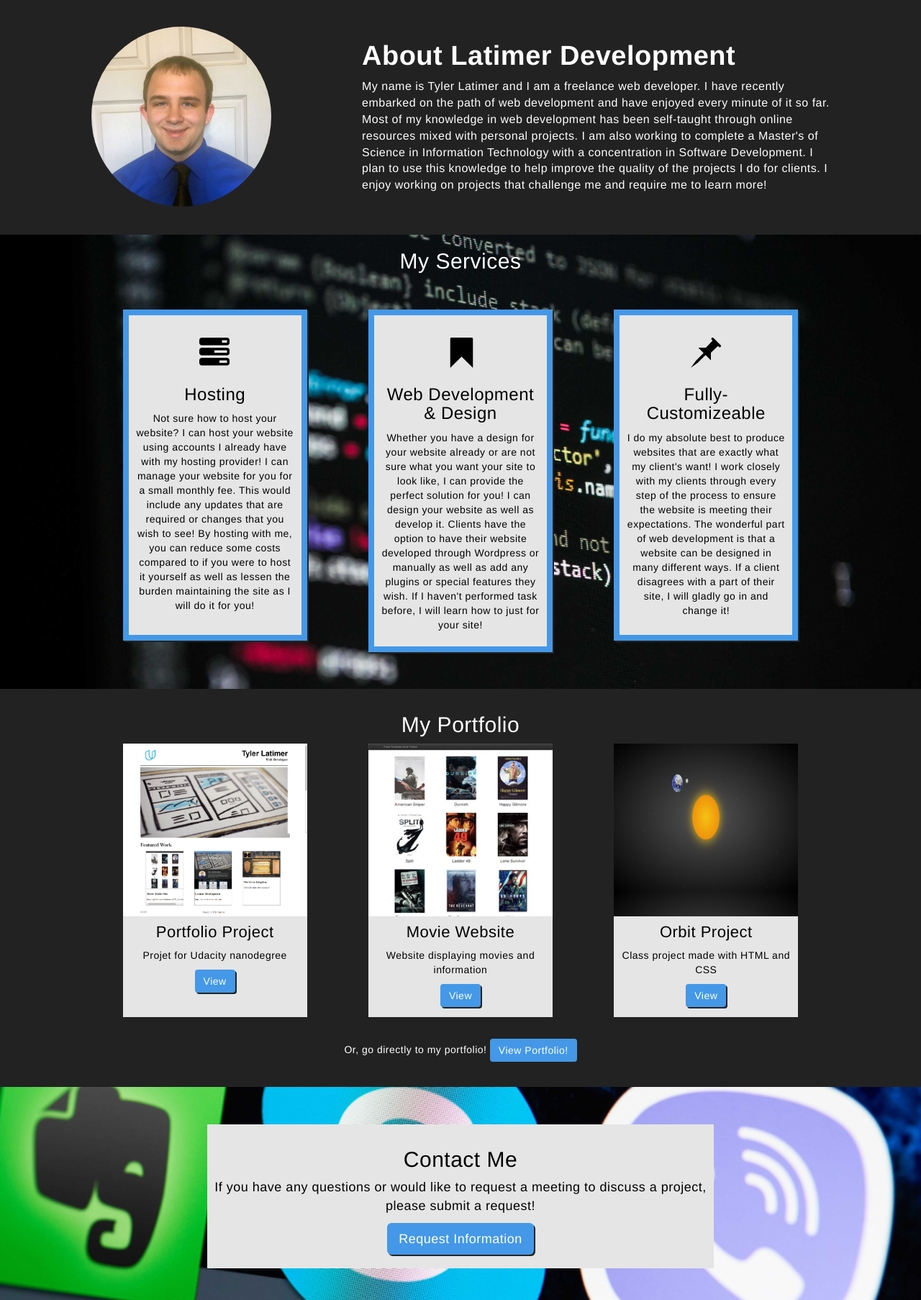
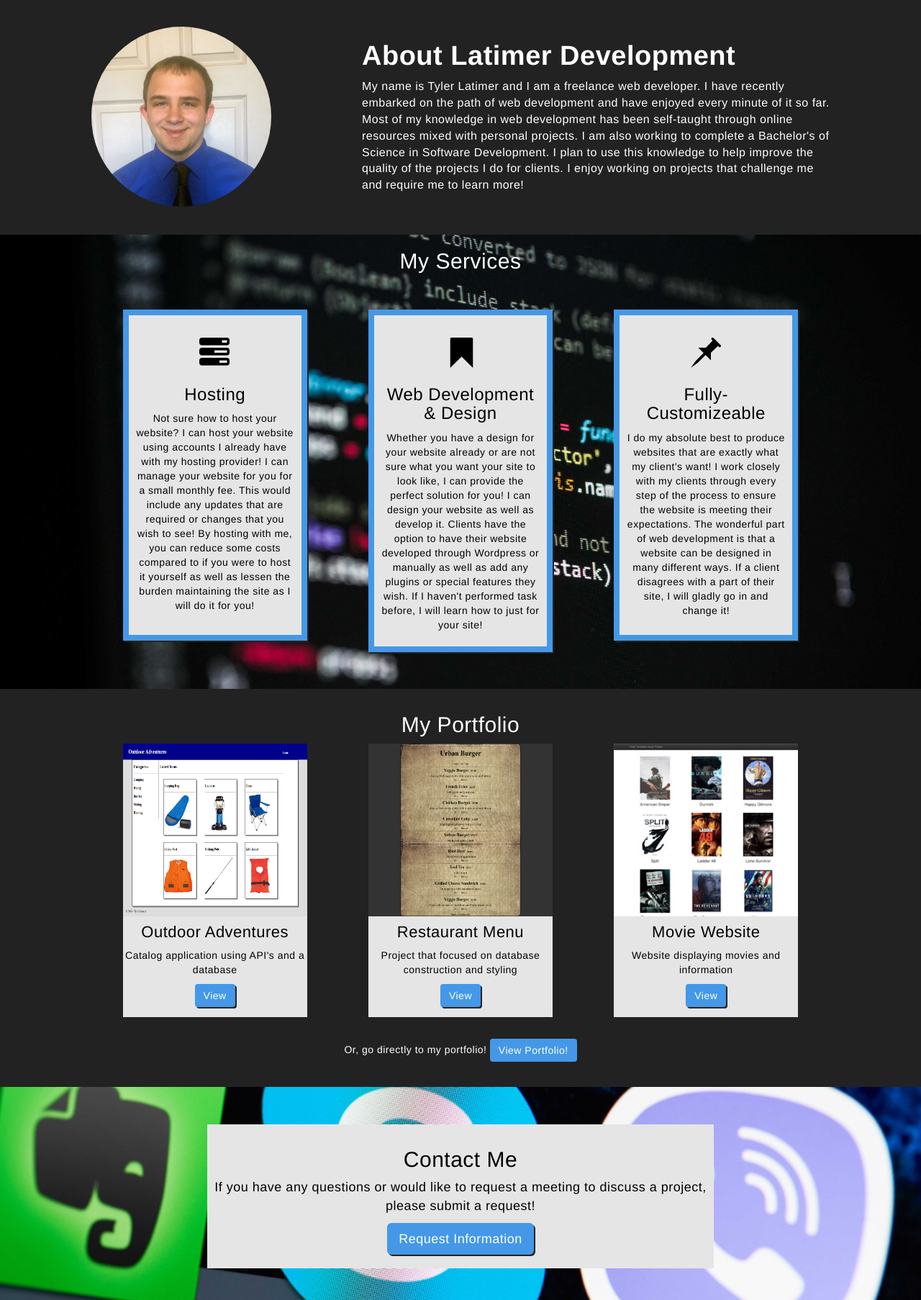
Before and after one commit to trlatimer/latimerdevelopment, a PHP site: page / in a window 1280 px wide. Shown: the part 795-2601 px from the top of the page at 72% size. Run offline with PHP 8.4, Linux system fonts and the light colour scheme.

Commit message:
Add restaurant_menu and catalog projects, Complete Readme

```diff
--- a/includes/nav.php
+++ b/includes/nav.php
@@ -8,7 +8,7 @@
         <span class="icon-bar"></span>
         <span class="icon-bar"></span>
       </button>
-      <a class="navbar-brand" href="#">Latimer Development</a>
+      <a class="navbar-brand" href="index.php">Latimer Development</a>
     </div>
 
     <!-- Collect the nav links, forms, and other content for toggling -->
--- a/index.php
+++ b/index.php
@@ -19,7 +19,7 @@
             </div>
             <div class="aboutContent">
                 <h2>About Latimer Development</h2>
-                <p>My name is Tyler Latimer and I am a freelance web developer. I have recently embarked on the path of web development and have enjoyed every minute of it so far. Most of my knowledge in web development has been self-taught through online resources mixed with personal projects. I am also working to complete a Master's of Science in Information Technology with a concentration in Software Development. I plan to use this knowledge to help improve the quality of the projects I do for clients. I enjoy working on projects that challenge me and require me to learn more!</p>
+                <p>My name is Tyler Latimer and I am a freelance web developer. I have recently embarked on the path of web development and have enjoyed every minute of it so far. Most of my knowledge in web development has been self-taught through online resources mixed with personal projects. I am also working to complete a Bachelor's of Science in Software Development. I plan to use this knowledge to help improve the quality of the projects I do for clients. I enjoy working on projects that challenge me and require me to learn more!</p>
             </div>
         </div>
 </section>
@@ -47,27 +47,27 @@
         <h2>My Portfolio</h2>
         <div class="portfolioGrid">
             <figure class="portfolio1">
-                <img class="image" src="images/porftolioProject.png" alt="Portfolio project screenshot">
+                <img class="image" src="images/catalog.jpg" alt="Catalog Project">
                 <figcaption>
-                    <h4>Portfolio Project</h4>
-                    <p>Projet for Udacity nanodegree</p>
-                    <p><a href="#" class="btn btn-success" role="button">View</a></p>
+                    <h4>Outdoor Adventures</h4>
+                    <p>Catalog application using API's and a database</p>
+                    <p><a href="https://github.com/trlatimer/catalogproject" class="btn btn-success" role="button">View</a></p>
                 </figcaption>
             </figure>
             <figure class="portfolio2">
+                <img class="image" src="images/restaurantMenu.jpg" alt="Restaurant Menu Project">
+                <figcaption>
+                    <h4>Restaurant Menu</h4>
+                    <p>Project that focused on database construction and styling</p>
+                    <p><a href="https://github.com/trlatimer/restaurant_menu" class="btn btn-success" role="button">View</a></p>
+                </figcaption>
+            </figure>
+            <figure class="portfolio3">
                 <img class="image" src="images/movie.jpg" alt="Movie website screenshot">
                 <figcaption>
                     <h4>Movie Website</h4>
                     <p>Website displaying movies and information</p>
                     <p><a href="http://latimerdevelopment.com/patatapclone/circles.html" class="btn btn-success" role="button">View</a></p>
-                </figcaption>
-            </figure>
-            <figure class="portfolio3">
-                <img class="image" src="images/Orbit.png" alt="Orbit Project">
-                <figcaption>
-                    <h4>Orbit Project</h4>
-                    <p>Class project made with HTML and CSS</p>
-                    <p><a href="http://latimerdevelopment.com/orbitproject/orbit.html" class="btn btn-success" role="button">View</a></p>
                 </figcaption>
             </figure>
         </div>
```
Also changed, not shown: portfolio.php (+19 -5 lines), README.md, images/catalog.jpg (added), images/restaurantMenu.jpg (added).
